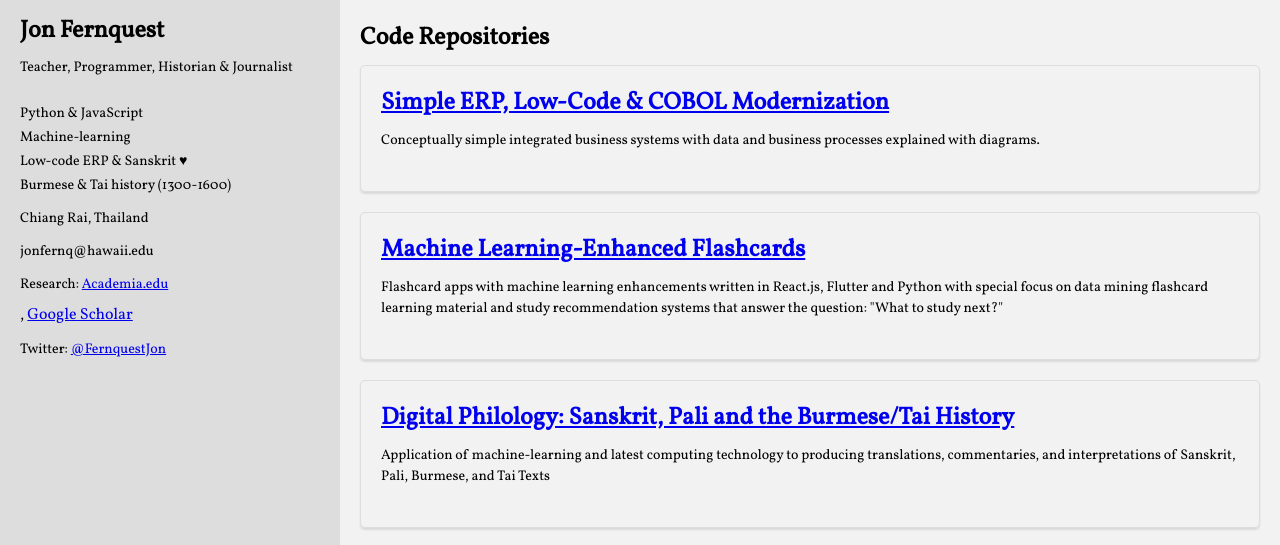
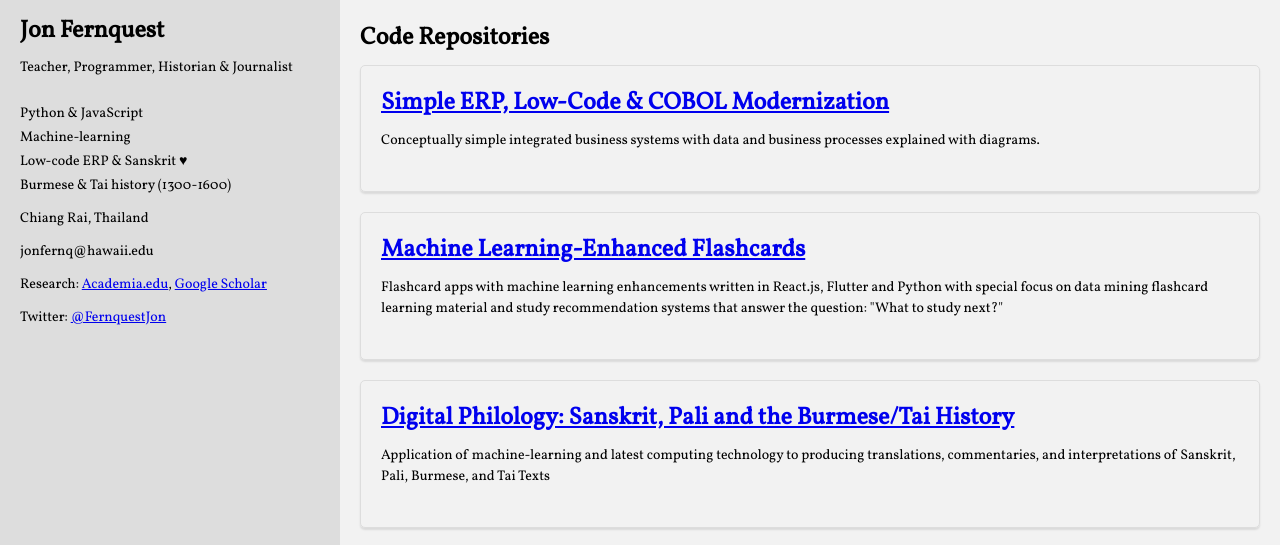
Before and after one commit to jonfernq/jonfernq.github.io, a plain HTML site: page index.html in a window 1280 px wide. Shown: the part 249-794 px from the top of the page. Drawn offline with Linux system fonts and the light colour scheme.

Commit message:
Update index.html

```diff
--- a/index.html
+++ b/index.html
@@ -98,7 +98,7 @@
 			</ul>
 			<p>Chiang Rai, Thailand</p>
 			<p>jonfernq@hawaii.edu</p>
-			<p>Research: <a href="https://mfuth.academia.edu/JonFernquest">Academia.edu</a></p>, <a href="https://scholar.google.com/citations?user=GM7-oRYAAAAJ&hl=en">Google Scholar</a>
+			<p>Research: <a href="https://mfuth.academia.edu/JonFernquest">Academia.edu</a>, <a href="https://scholar.google.com/citations?user=GM7-oRYAAAAJ&hl=en">Google Scholar</a></p>
 			<p>Twitter: <a href="https:</a>//twitter.com/FernquestJon">@FernquestJon</a></p>
 		</div>
 		<div id="main">
```
